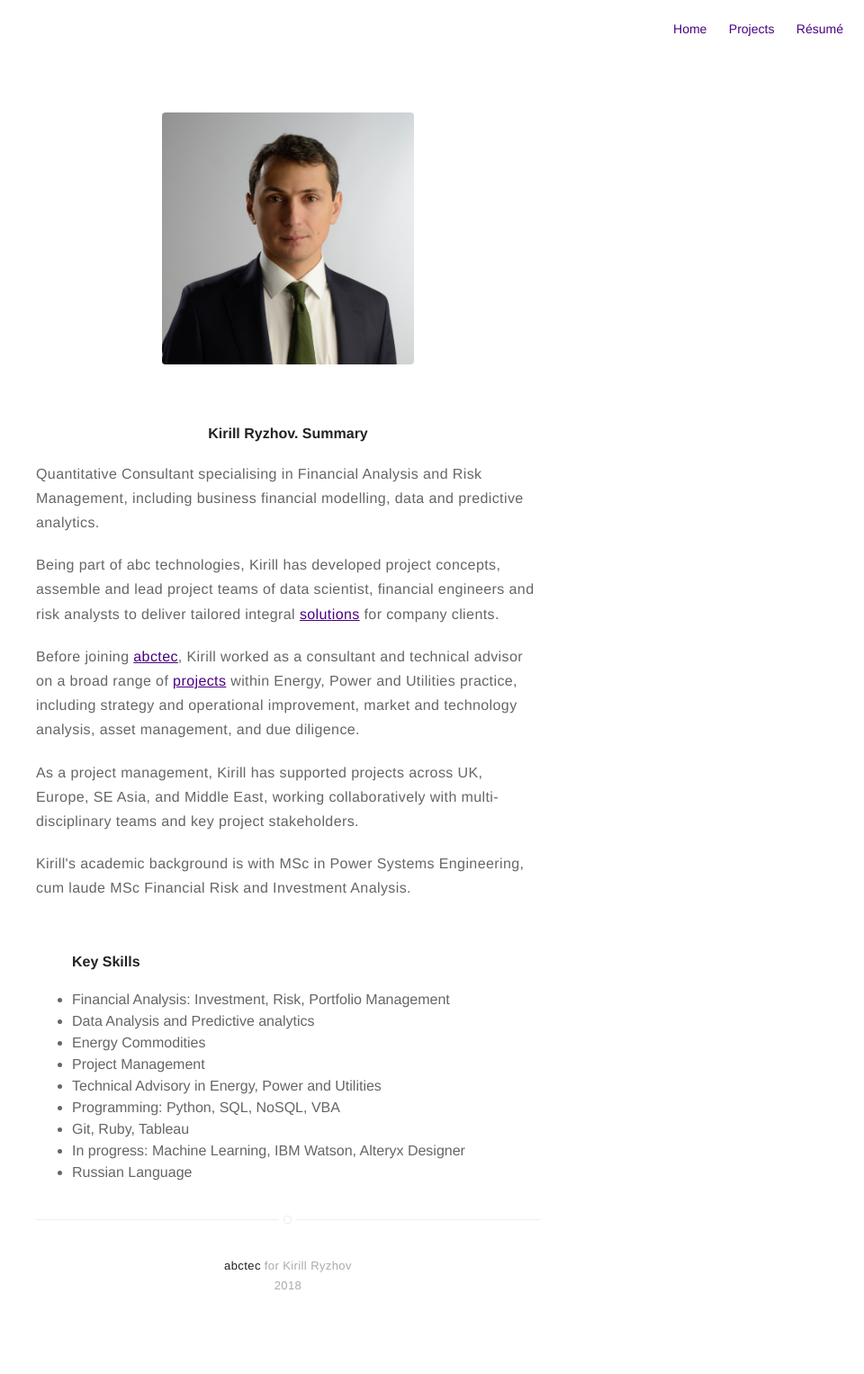
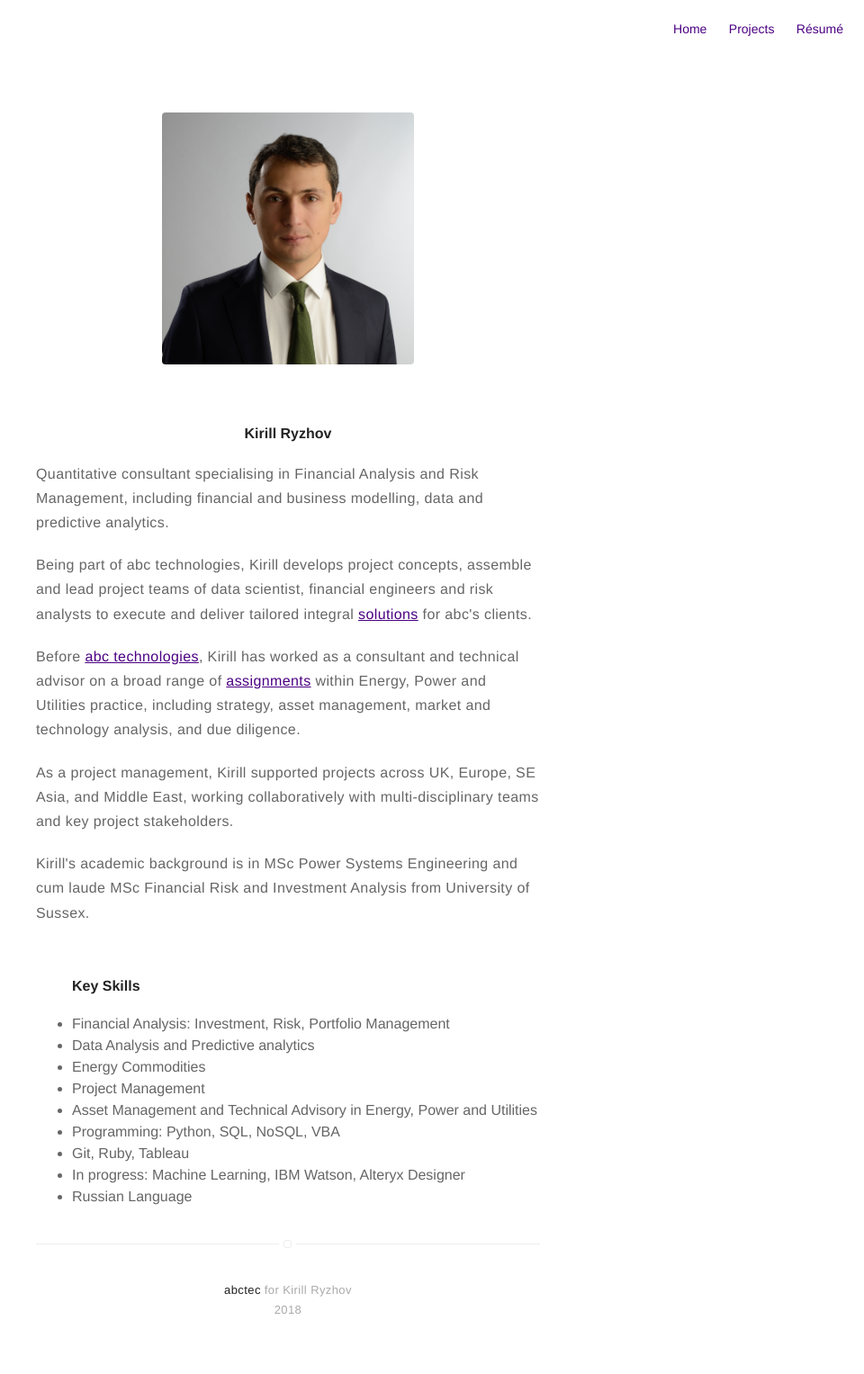
Before and after one commit to kryzhov/kryzhov.github.io, a Jekyll site: the page built from about.md, in a window 1280 px wide. Shown: the whole page at 90% size, without its empty margins (320-1280 px from the left). Built offline with Jekyll 4.4.1, drawn with Linux system fonts in a browser that asks for light colours; before the commit the page ends 1500 px from its top, so only the background shows below that.

```diff
--- a/about.md
+++ b/about.md
@@ -6,31 +6,30 @@ title: About
 ![Profile Image]({{ site.url }}/{{ site.picture }})
 
 <br>
-<center><h4>{{ site.name }}. Summary</h4> </center>
+<center><h4>{{ site.name }}</h4> </center>
 
-<p> Quantitative Consultant specialising in Financial Analysis and
-Risk Management, including business financial modelling, data and
+<p> Quantitative consultant specialising in Financial Analysis and
+Risk Management, including financial and business modelling, data and
 predictive analytics. </p>
 
-<p> Being part of abc technologies, Kirill has developed project concepts,
+<p> Being part of abc technologies, Kirill develops project concepts,
 assemble and lead project teams of data scientist, financial engineers and
-risk analysts to deliver tailored integral
-<a class="link" href="{{ site.url }}/projects">solutions</a> for company clients.
+risk analysts to execute and deliver tailored integral
+<a class="link" href="{{ site.url }}/projects">solutions</a> for abc's clients.
 
-<p>Before joining <a class="link" href='htrp://abctec.io'>abctec</a>,
-Kirill worked as a consultant and technical advisor on a broad range of
-<a class="link" href="{{ site.url }}/projects">projects</a>
+<p>Before <a class="link" href='htrp://abctec.io'>abc technologies</a>,
+Kirill has worked as a consultant and technical advisor on a broad range of
+<a class="link" href="{{ site.url }}/projects">assignments</a>
 within Energy, Power and Utilities practice, including
-strategy and operational improvement, market and technology analysis,
-asset management, and due diligence. </p>
+strategy, asset management, market and technology analysis, and due diligence. </p>
 
-<p>As a project management, Kirill has supported projects across
+<p>As a project management, Kirill supported projects across
 UK, Europe, SE Asia, and Middle East,
 working collaboratively with multi-disciplinary teams and key
 project stakeholders. </p>
 
-<p>Kirill's academic background is with MSc in Power Systems Engineering,
-cum laude MSc Financial Risk and Investment Analysis.</p>
+<p>Kirill's academic background is in MSc Power Systems Engineering and
+cum laude MSc Financial Risk and Investment Analysis from University of Sussex.</p>
 
 <br>
 <ul class="skill-list">
@@ -39,7 +38,7 @@ cum laude MSc Financial Risk and Investment Analysis.</p>
     <li> Data Analysis and Predictive analytics
     <li> Energy Commodities
     <li> Project Management
-    <li> Technical Advisory in Energy, Power and Utilities
+    <li> Asset Management and Technical Advisory in Energy, Power and Utilities
     <li> Programming: Python, SQL, NoSQL, VBA
     <li> Git, Ruby, Tableau</li>
     <li> In progress: Machine Learning, IBM Watson, Alteryx Designer
```
Also changed, not shown: FAQ.md (+1 -1 lines), projects.html (+92 -105 lines), README.md, 12 other files.
